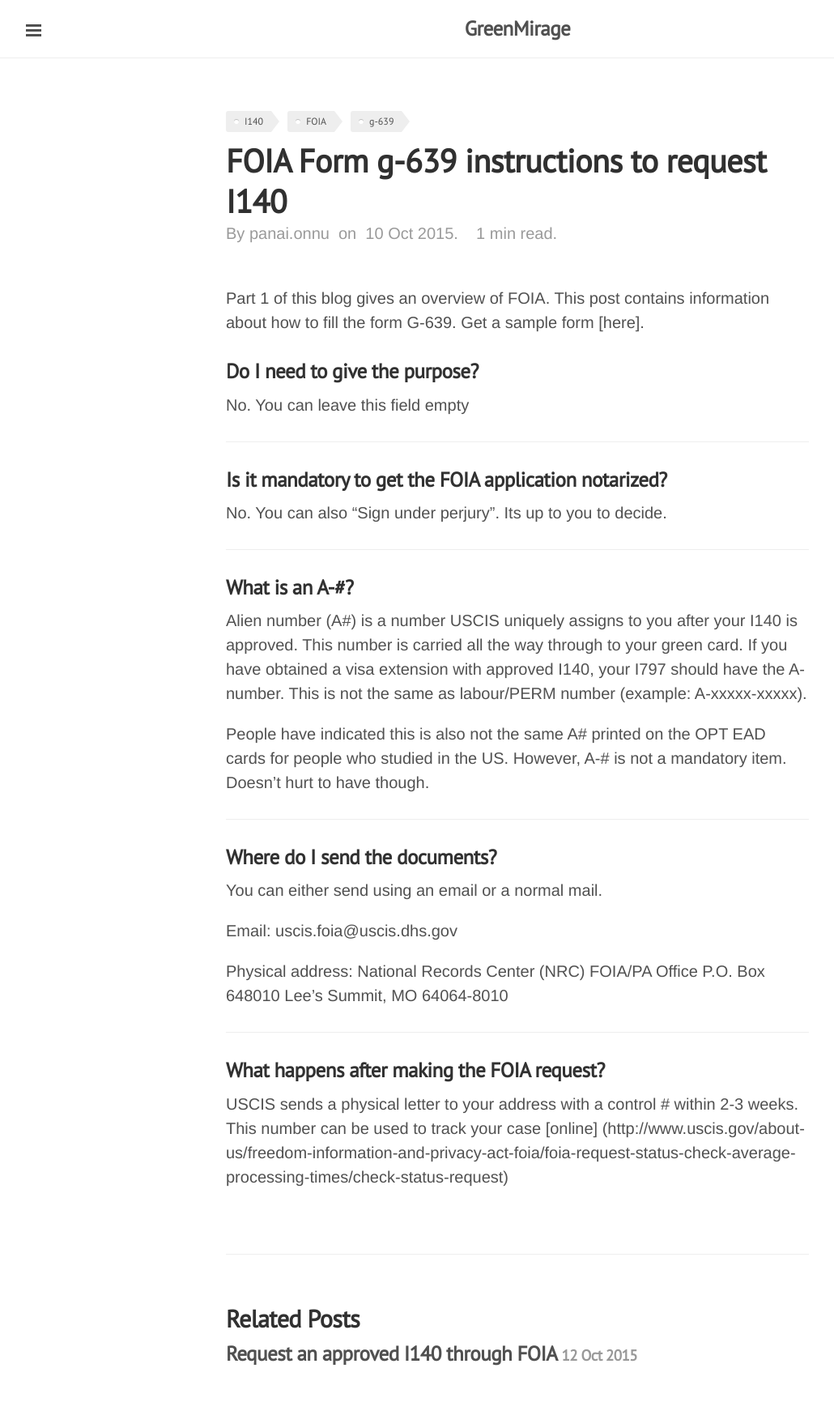
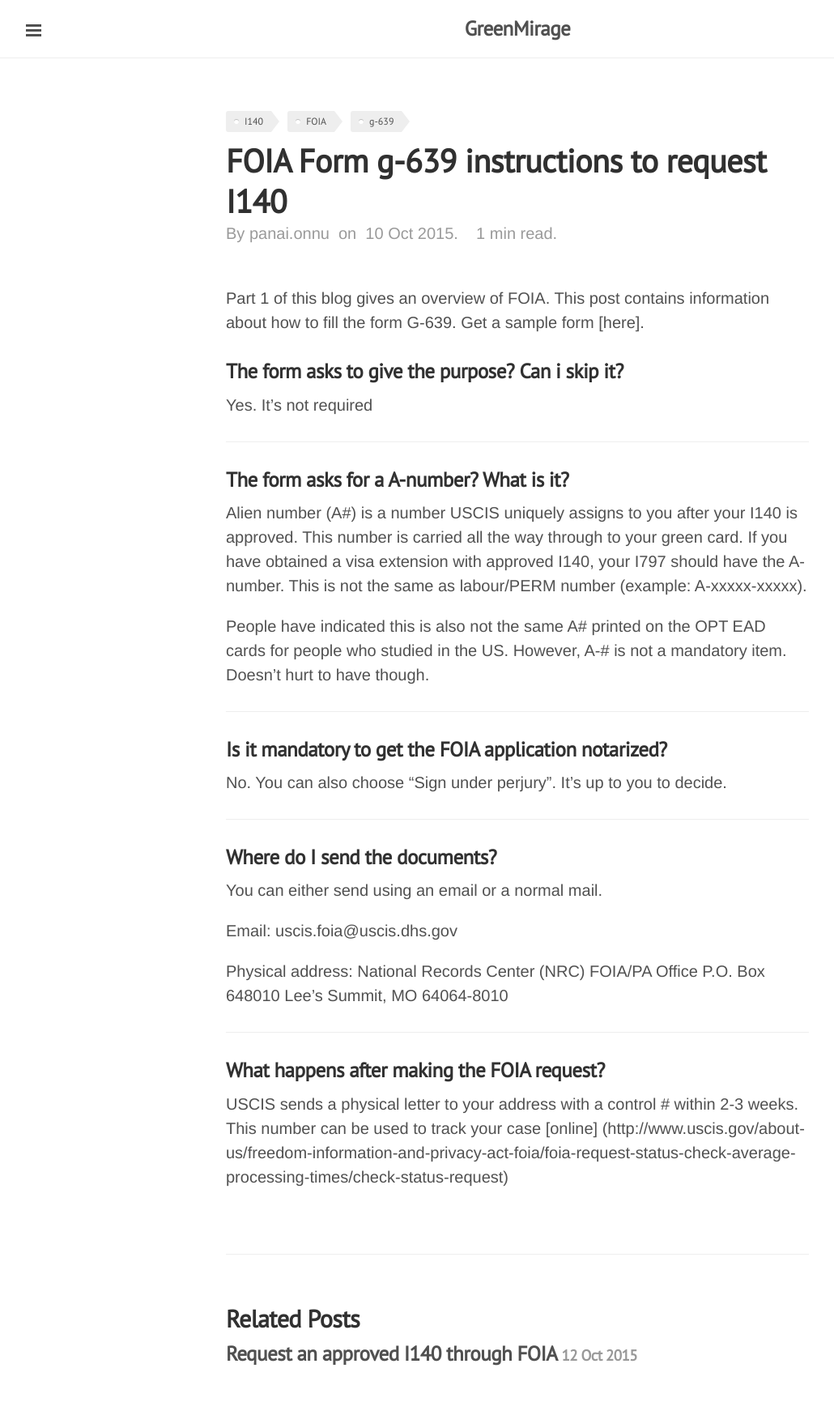
Before and after one commit to gitforwork2/gitforwork.github.io, a Jekyll site: the page built from _posts/2015-10-10-i140-foia-form-g-639-instruction.md, in a window 1280 px wide. Shown: the whole page at 81% size, without its empty margins (1-1031 px from the left). Built offline with Jekyll 4.4.1, drawn with Linux system fonts in a browser that asks for light colours; Markdown is read by kramdown in place of the engine named in the settings.

Commit message:
Post1-2 firm up

```diff
--- a/_posts/2015-10-10-i140-foia-form-g-639-instruction.md
+++ b/_posts/2015-10-10-i140-foia-form-g-639-instruction.md
@@ -9,19 +9,19 @@ description: Instruction to fill form g-639 to request approved I140
 [Part 1](http://greenmirage.com/posts/request-i140-via-foia/) of this blog gives an overview of FOIA.
 This post contains information about how to fill the form [G-639](http://www.uscis.gov/sites/default/files/files/form/g-639.pdf).
  Get a sample form [here].
-###Do I need to give the purpose?
-No. You can leave this field empty
+###The form asks to give the purpose? Can i skip it?
+Yes. It's not required
 * * *
-###Is it mandatory to get the FOIA application notarized?
-No. You can also "Sign under perjury". Its up to you to decide.
-* * *
-###What is an A-#?
+###The form asks for a A-number? What is it?
 Alien number (A#) is a number USCIS uniquely assigns to you after your I140 is approved. This number is carried all the way through
  to your green card. If you have obtained a visa extension with approved I140, your I797 should have the A-number.
  This is not the same as labour/PERM number (example: A-xxxxx-xxxxx).
 
  People have indicated this is also not the same A# printed on the OPT EAD cards for people who studied in the US.
  However, A-# is not a mandatory item. Doesn't hurt to have though.
+* * *
+###Is it mandatory to get the FOIA application notarized?
+No. You can also choose "Sign under perjury". It's up to you to decide.
 * * *
 ###Where do I send the documents?
 You can either send using an email or a normal mail.
```
